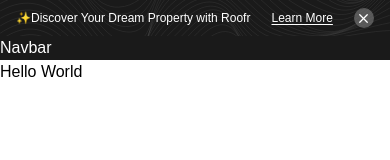
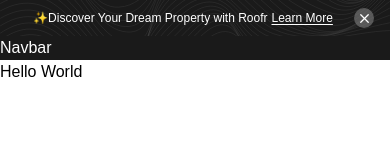
Before and after one commit to shawaiz-khan/roofr, a Next.js app: page / in a window 390 px wide. Shown: the top 160 px of the page. Built offline with nearby package versions, Linux system fonts and the light colour scheme.

Commit message:
add: Navbar component made responsive

```diff
--- a/src/components/NavBar.tsx
+++ b/src/components/NavBar.tsx
@@ -22,10 +22,12 @@ const NavBar: React.FC = () => {
         <nav className="text-text-light flex flex-col justify-between items-center">
             {isModal &&
                 <div className="bg-black-secondary flex justify-center items-center relative overflow-hidden w-full h-full px-4 py-2">
-                    <div className="text-xs z-10 flex justify-between items-center w-full">
-                        <span>✨Discover Your Dream Property with Roofr</span>
-                        <Link className="underline underline-offset-2" href={"#"}>Learn More</Link>
-                        <div className="flex justify-center items-center relative cursor-pointer">
+                    <div className="text-xs md:text-sm z-10 flex justify-between md:justify-center items-center w-full">
+                        <div className="flex justify-center items-center gap-1 md:gap-2 w-full">
+                            <span>✨Discover Your Dream Property with Roofr</span>
+                            <Link className="underline underline-offset-2" href={"#"}>Learn More</Link>
+                        </div>
+                        <div className="flex justify-center items-center relative md:absolute md:right-4 cursor-pointer ml-1">
                             <span className="bg-gray-tertiary rounded-full opacity-60 h-5 w-5"></span>
                             <X className="absolute inset-0 m-auto" size={15} onClick={handleModal} />
                         </div>
```
